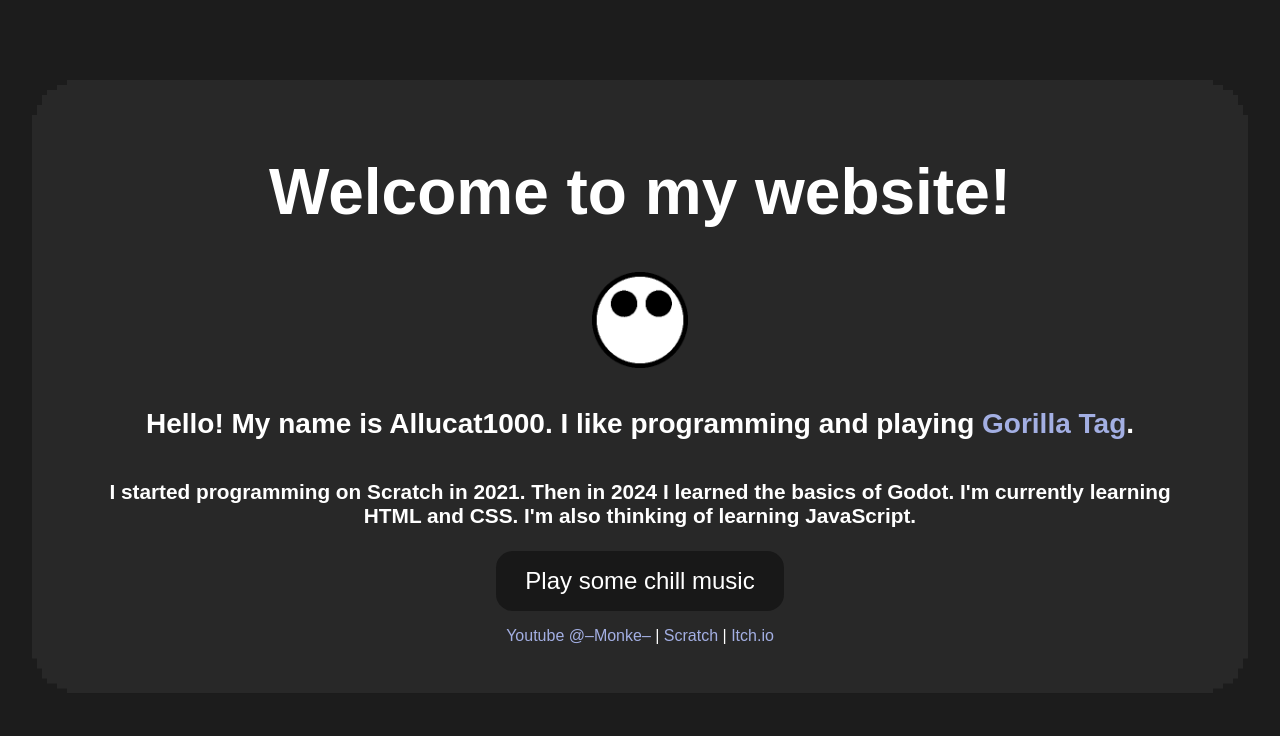
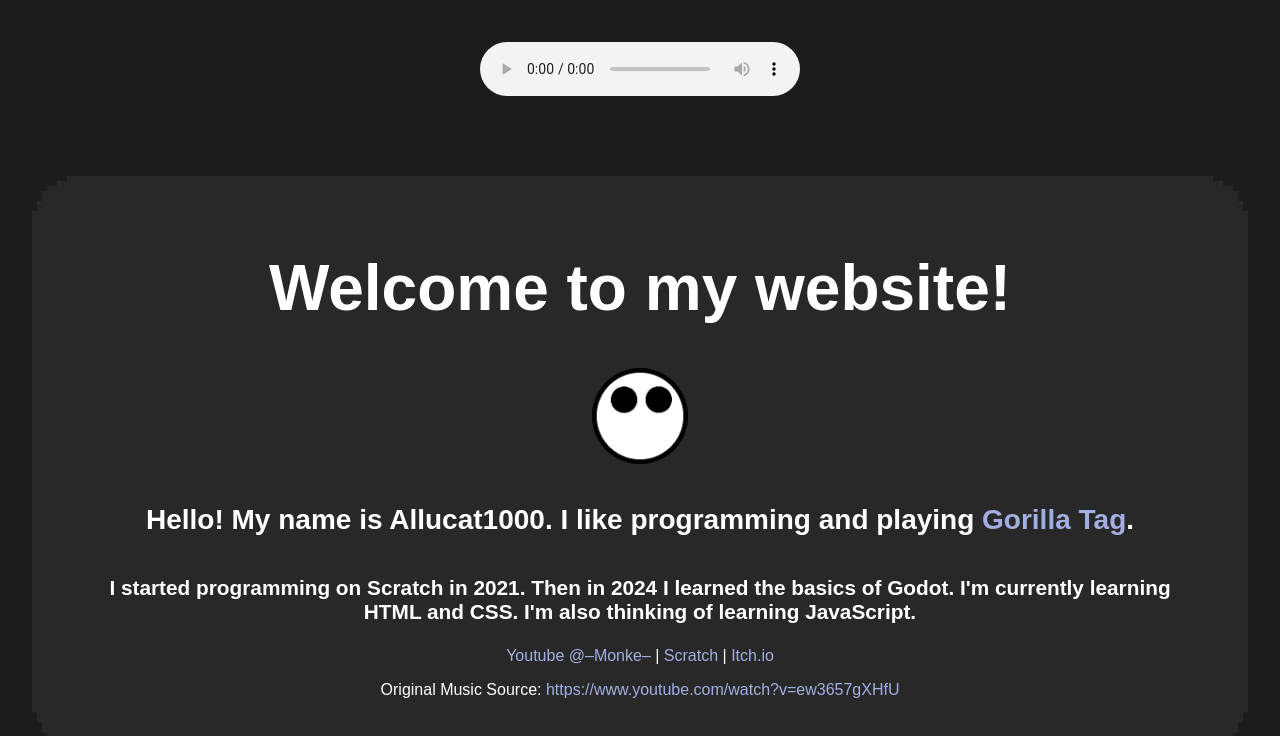
Before and after one commit to allucat1000/allucat1000.github.io, a plain HTML site: page index.html in a window 1280 px wide. Drawn offline with Linux system fonts and the light colour scheme; a web font is replaced by a local one.

Commit message:
Changed stuff

```diff
--- a/index.html
+++ b/index.html
@@ -5,6 +5,9 @@
     <meta name="viewport" content="width=device-width, initial-scale=1.0">
     <title>Allucat1000's website</title>
     <link rel="icon" type="image/x-icon" href="https://raw.githubusercontent.com/allucat1000/allucat1000.github.io/refs/heads/main/HuopaLogo.png">
+    <audio controls autoplay class="centermusic">
+        <source src="https://raw.githubusercontent.com/allucat1000/allucat1000.github.io/refs/heads/main/bgmusic.mp3" type="audio/mpeg">
+    </audio>
     <meta property="og:title" content="Allucat1000's Website">
     <meta property="og:description" content="funny website">
     <link href="https://fonts.cdnfonts.com/css/sf-pixelate" rel="stylesheet">
@@ -31,6 +34,13 @@
             margin-left: auto;
             margin-right: auto;
             width: 6em;
+            block-size: 6em;
+        }
+        .centermusic{
+            display: block;
+            margin-left: auto;
+            margin-right: auto;
+            width: 20em;
             block-size: 6em;
         }
         .button{
@@ -150,16 +160,23 @@
         </style>
 </head>
 <body>
+
     <div class="pixel-corners">
         <h1>Welcome to my website!</h1>
+
         <img src="https://raw.githubusercontent.com/allucat1000/allucat1000.github.io/refs/heads/main/HuopaLogo.png" alt="Allucat1000 pfp" class="center">
+
         <h2> <style type="text/css"> h2{margin: 3.5%; font-size: 1.75em;} </style>Hello! My name is Allucat1000. I like programming and playing <a href="https://www.gorillatagvr.com/">Gorilla Tag</a>.</h2>
+
         <h3> <style type="text/css"> h3{ margin: 2%; font-size: 1.3em;} </style>I started programming on Scratch in 2021. Then in 2024 I learned the basics of Godot. I'm currently learning HTML and CSS. I'm also thinking of learning JavaScript.</h3>
-        <button onclick="musicLink()" class="button">Play some chill music</button>
+
+        <!-- <button onclick="musicLink()" class="button">Play some chill music</button> -->
         <p>
             <a href="https://youtube.com/channel/UCQ0TZW-XBfVuRINuqYgEeJg?si=KIzRN_kUa4PmpKTL/">Youtube @–Monke–</a> | <a href="https://scratch.mit.edu/users/allucat1000/">Scratch</a> | <a href="https://allucat1000.itch.io/">Itch.io</a>
 
+
         </p>
+        <p>Original Music Source: <a href="https://www.youtube.com/watch?v=ew3657gXHfU">https://www.youtube.com/watch?v=ew3657gXHfU</a></p>
 
     </div>
 
```
